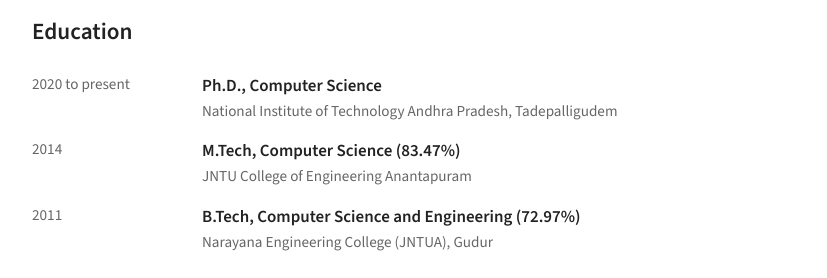
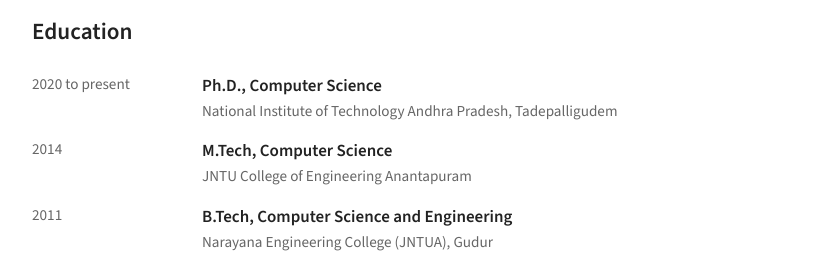
Before and after one commit to gireeshyellasiri/gireeshyellasiri.github.io, a plain HTML site: page index.html in a window 1280 px wide. Shown: the part 2080-2358 px from the top of the page, without its empty margins (222-1049 px from the left). Drawn offline with nearby package versions, Linux system fonts and the light colour scheme.

Commit message:
updated education details

```diff
--- a/index.html
+++ b/index.html
@@ -167,8 +167,8 @@ footer{margin-top:60px;padding-top:18px;border-top:1px solid var(--line);color:v
   <section id="education">
     <h2>Education</h2>
     <div class="row"><div class="d">2020 to present</div><div class="b"><b>Ph.D., Computer Science</b><span>National Institute of Technology Andhra Pradesh, Tadepalligudem</span></div></div>
-    <div class="row"><div class="d">2014</div><div class="b"><b>M.Tech, Computer Science (83.47%)</b><span>JNTU College of Engineering Anantapuram</span></div></div>
-    <div class="row"><div class="d">2011</div><div class="b"><b>B.Tech, Computer Science and Engineering (72.97%)</b><span>Narayana Engineering College (JNTUA), Gudur</span></div></div>
+    <div class="row"><div class="d">2014</div><div class="b"><b>M.Tech, Computer Science </b><span>JNTU College of Engineering Anantapuram</span></div></div>
+    <div class="row"><div class="d">2011</div><div class="b"><b>B.Tech, Computer Science and Engineering </b><span>Narayana Engineering College (JNTUA), Gudur</span></div></div>
     <!-- <div class="row"><div class="d">2007</div><div class="b"><b>Intermediate, M.P.C (86.2%)</b><span>S.G.V.R.M. Jr College, Gudur</span></div></div>
     <div class="row"><div class="d">2005</div><div class="b"><b>SSC (77.00%)</b><span>Z.P.H.S, Manubolu</span></div></div> -->
   </section>
```
